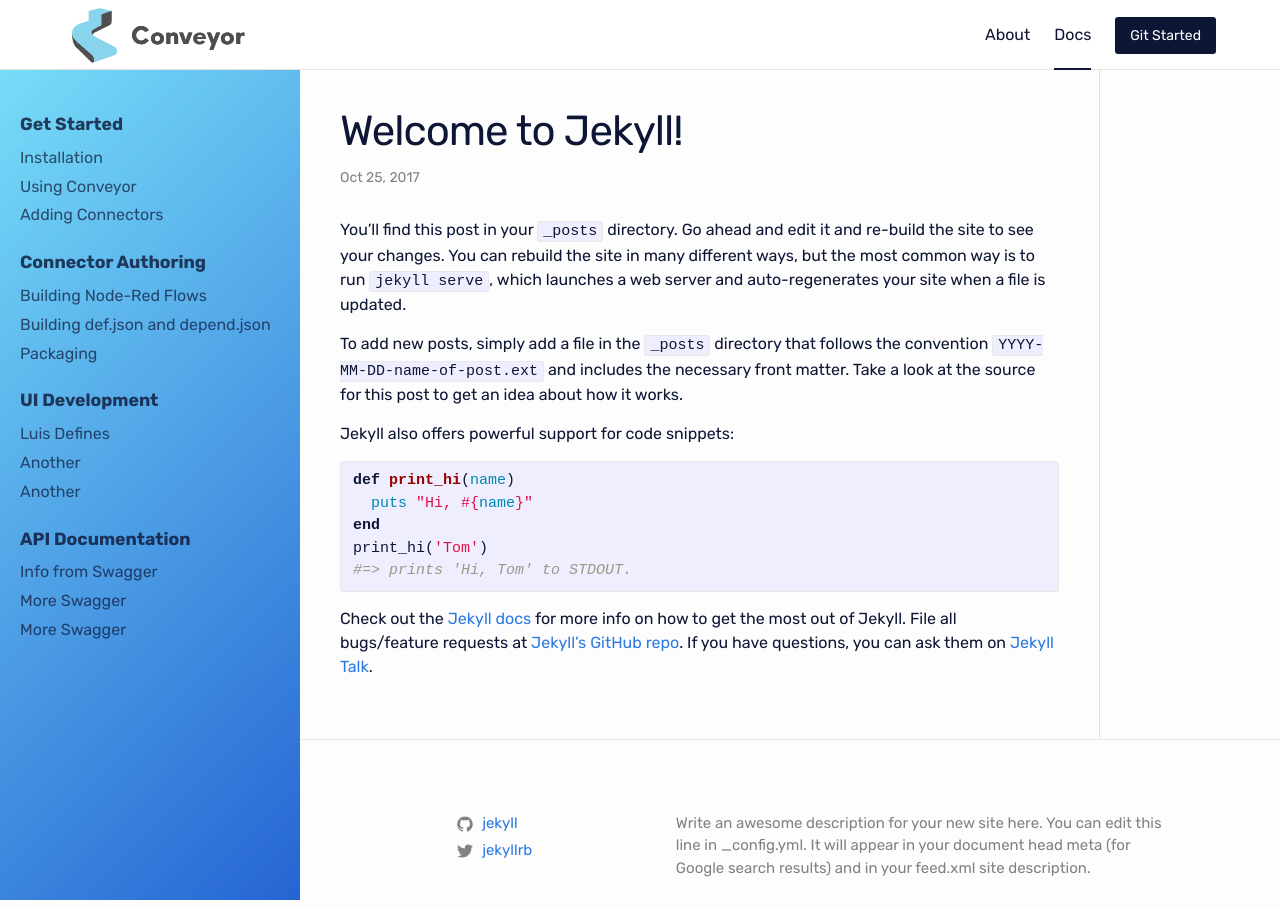
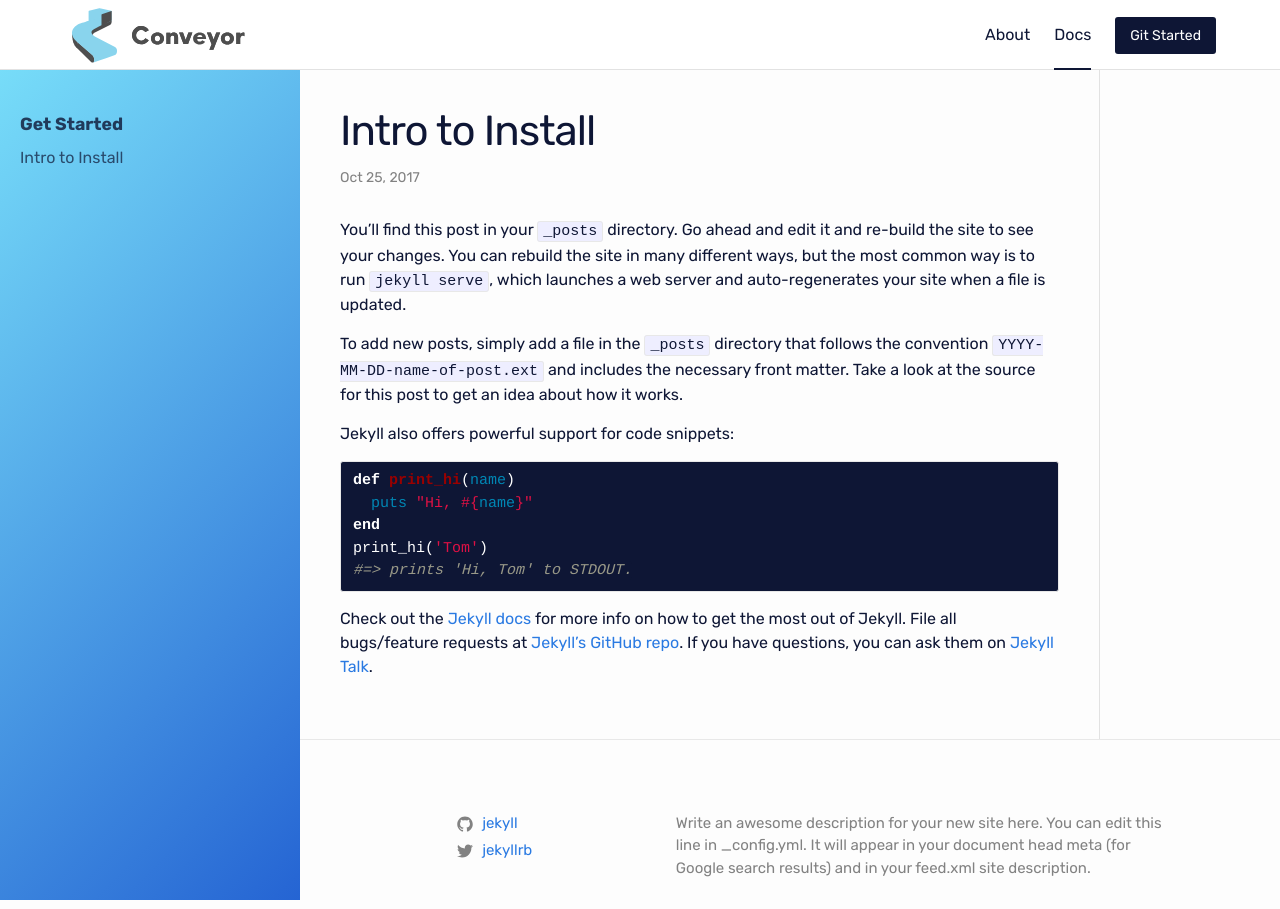
Before and after one commit to broham89/conveyor-doc, a Jekyll site: the page built from _posts/2017-10-24-welcome-to-jekyll.markdown, in a window 1280 px wide. Built offline with Jekyll 4.4.1, drawn with Linux system fonts in a browser that asks for light colours.

Commit message:
side-nav li links dynamic and edited some of the codblock css

```diff
--- a/_config.yml
+++ b/_config.yml
@@ -24,6 +24,8 @@ url: "" # the base hostname & protocol for your site, e.g. http://example.com
 twitter_username: jekyllrb
 github_username:  jekyll
 
+permalink: /:categories/:title/
+
 # Build settings
 markdown: kramdown
 theme: minima
--- a/_includes/side-nav.html
+++ b/_includes/side-nav.html
@@ -2,15 +2,19 @@
   <nav>
     <ul>
       <li class="text-label">Get Started</li>
+      {% for post in site.categories.Installation %}
+        <li><a href="{{ post.url }}">{{ post.title }}</a></li>
+      {% endfor %}
+    </ul>
+  </nav>
+</menu>
+
+<!-- ignore this -->
+<!-- <ul>
+  <li class="text-label">Get Started</li>
   <li class="{% if page.url == '/'%}is-selected{% endif %}"><a href="{{site.baseurl}}/index.html">Installation</a></li>
   <li class="{% if page.url == '/using-conveyor.html'%}is-selected{% endif %}"><a href="{{ site.baseurl }}/conveyor-use.html">Using Conveyor</a></li>
   <li class="{% if page.url == '/conveyor-add.html'%}is-selected{% endif %}"><a href="{{ site.baseurl }}/conveyor-add.html">Adding Connectors</a></li>
-    </ul>
-    <ul>
-      <li class="text-label">Connector Authoring</li>
-      <li><a href="#">Building Node-Red Flows</a></li>
-      <li><a href="#">Building def.json and depend.json</a></li>
-      <li><a href="#">Packaging</a></li>
 </ul>
 <ul>
   <li class="text-label">UI Development</li>
@@ -24,5 +28,4 @@
   <li><a href="#">More Swagger</a></li>
   <li><a href="#">More Swagger</a></li>
 </ul>
-  </nav>
-</menu>
+-->
--- a/_posts/2017-10-24-welcome-to-jekyll.markdown
+++ b/_posts/2017-10-24-welcome-to-jekyll.markdown
@@ -1,8 +1,8 @@
 ---
 layout: post
-title:  "Welcome to Jekyll!"
+title:  "Intro to Install"
 date:   2017-10-24 22:34:52 -0500
-categories: jekyll update
+categories: Installation
 ---
 You’ll find this post in your `_posts` directory. Go ahead and edit it and re-build the site to see your changes. You can rebuild the site in many different ways, but the most common way is to run `jekyll serve`, which launches a web server and auto-regenerates your site when a file is updated.
 
--- a/_sass/minima.scss
+++ b/_sass/minima.scss
@@ -46,6 +46,6 @@ $on-laptop:        800px !default;
   "minima/base/1-module",
   "minima/layout",
   "minima/sections/1-module",
-  "minima/components/button",
+  "minima/components/1-module",
   "minima/syntax-highlighting"
 ;
--- /dev/null
+++ b/_sass/minima/components/_1-module.scss
@@ -0,0 +1,4 @@
+// Import all files in components folder
+
+@import "button";
+@import "codeblock";
--- /dev/null
+++ b/_sass/minima/components/_codeblock.scss
@@ -0,0 +1,15 @@
+// Styles for everything located in a codeblock
+
+pre, figure code {
+  font-family: 'Cousine', monospace;
+  background-color: #0e1635;
+  color: white;
+}
+
+.highlight .k {
+  color: white;
+}
+
+.highlight .nf {
+  color: grey;
+}
--- a/_sass/minima/sections/_header.scss
+++ b/_sass/minima/sections/_header.scss
@@ -4,7 +4,7 @@
 	width: 100%;
 	height: $header-height; // 70px
 	background-color: #fff;
-	position: absolute;
+	position: fixed;
 	z-index: 100;
 
 	.wrapper {
```
Lines whose indentation alone changed are shown as unchanged.
